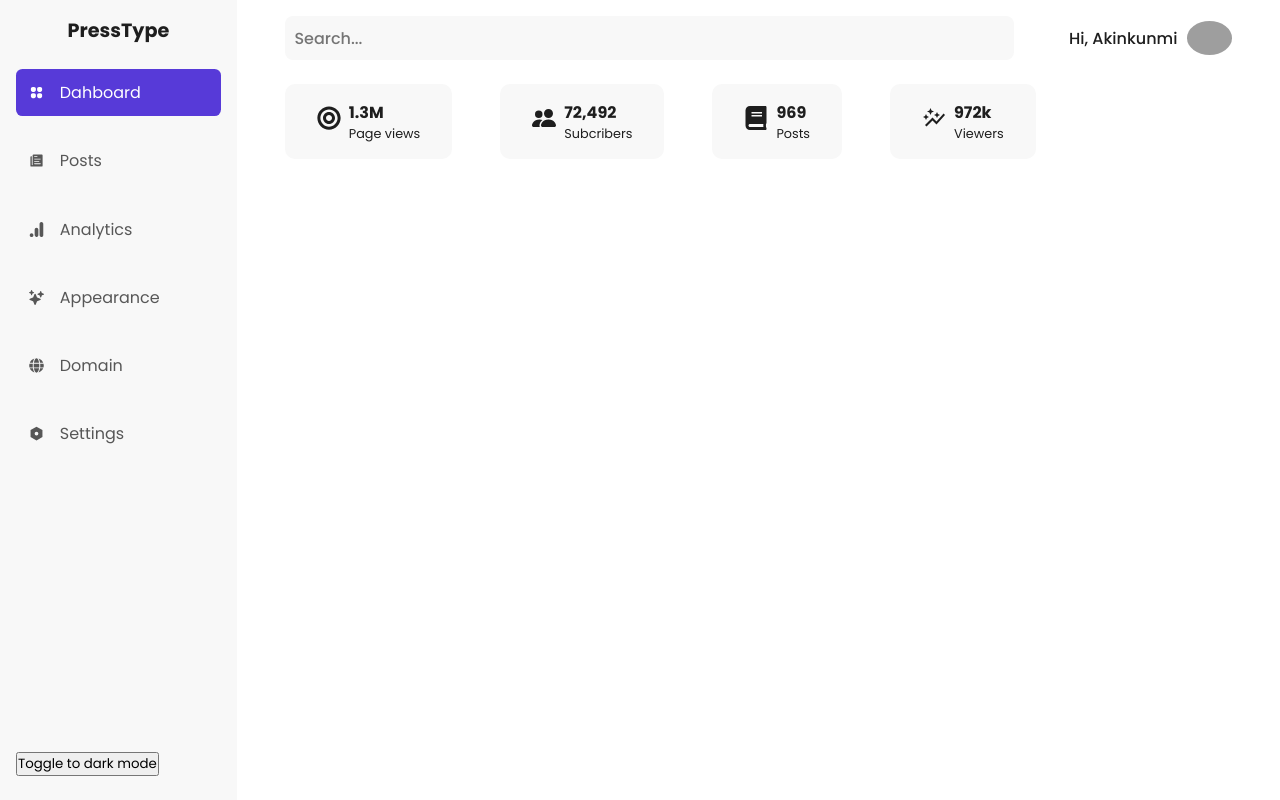
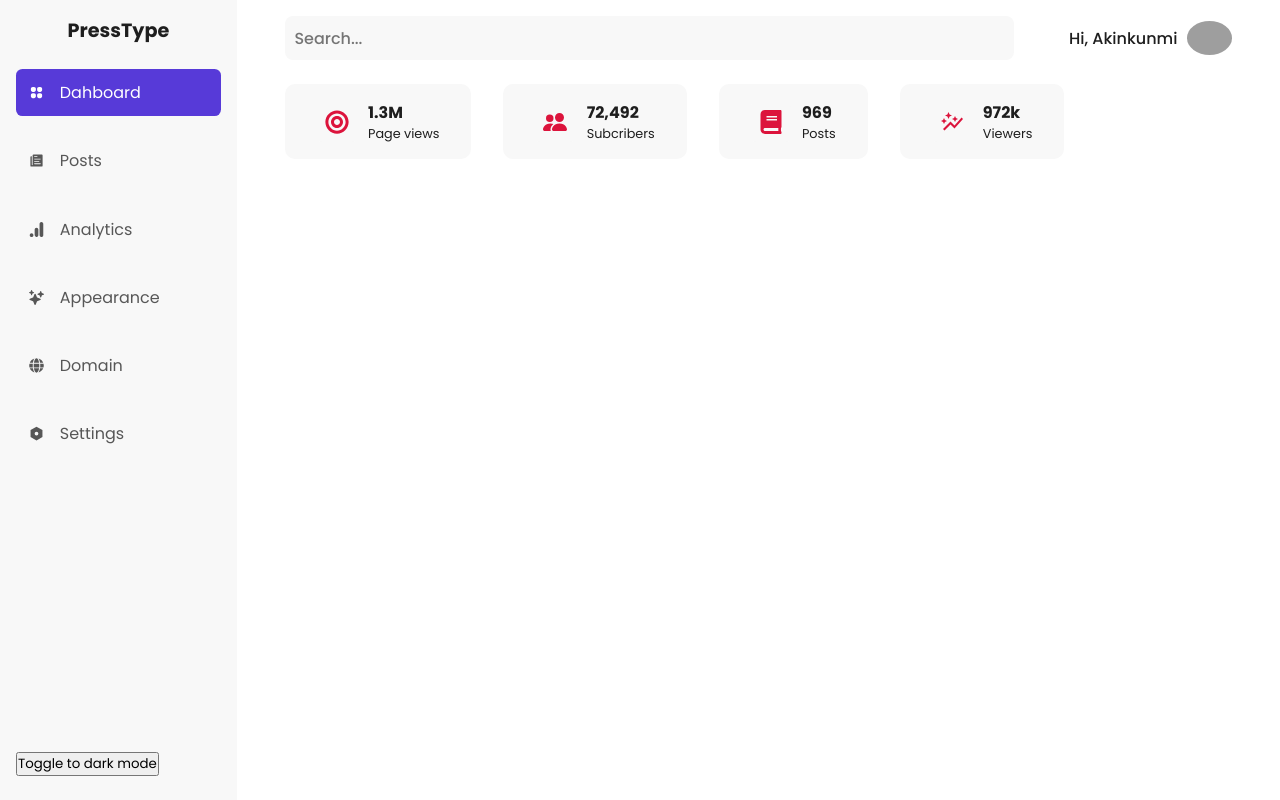
Before and after one commit to akinloluwami/presstype, a Next.js app: page /dashboard in a window 1280 px wide. Built offline with nearby package versions, Linux system fonts and the light colour scheme; grey boxes are pictures that could not be loaded.

Commit message:
some more styling

```diff
--- a/components/dashboard/stats/styles.module.scss
+++ b/components/dashboard/stats/styles.module.scss
@@ -9,7 +9,7 @@
 .stat_card {
   display: flex;
   align-items: center;
-  margin-right: 3rem;
+  margin-right: 2rem;
   background-color: $dark-secondary;
   padding: 1rem 2rem;
   border-radius: 10px;
@@ -17,7 +17,25 @@
     background-color: $white-secondary;
   }
   .stat_card_icon {
-    margin-right: 0.5rem;
+    margin-right: 0.7rem;
+    background-color: $white-secondary;
+    display: flex;
+    align-items: center;
+    justify-content: center;
+    padding: 0.5rem;
+    border-radius: 0.3rem;
+    &:nth-child(1) {
+      color: crimson;
+    }
+    &:nth-child(2) {
+      color: greenyellow;
+    }
+    &:nth-child(3) {
+      color: purple;
+    }
+    &:nth-child(4) {
+      color: hotpink;
+    }
     svg {
       font-size: 1.5rem;
     }
```
